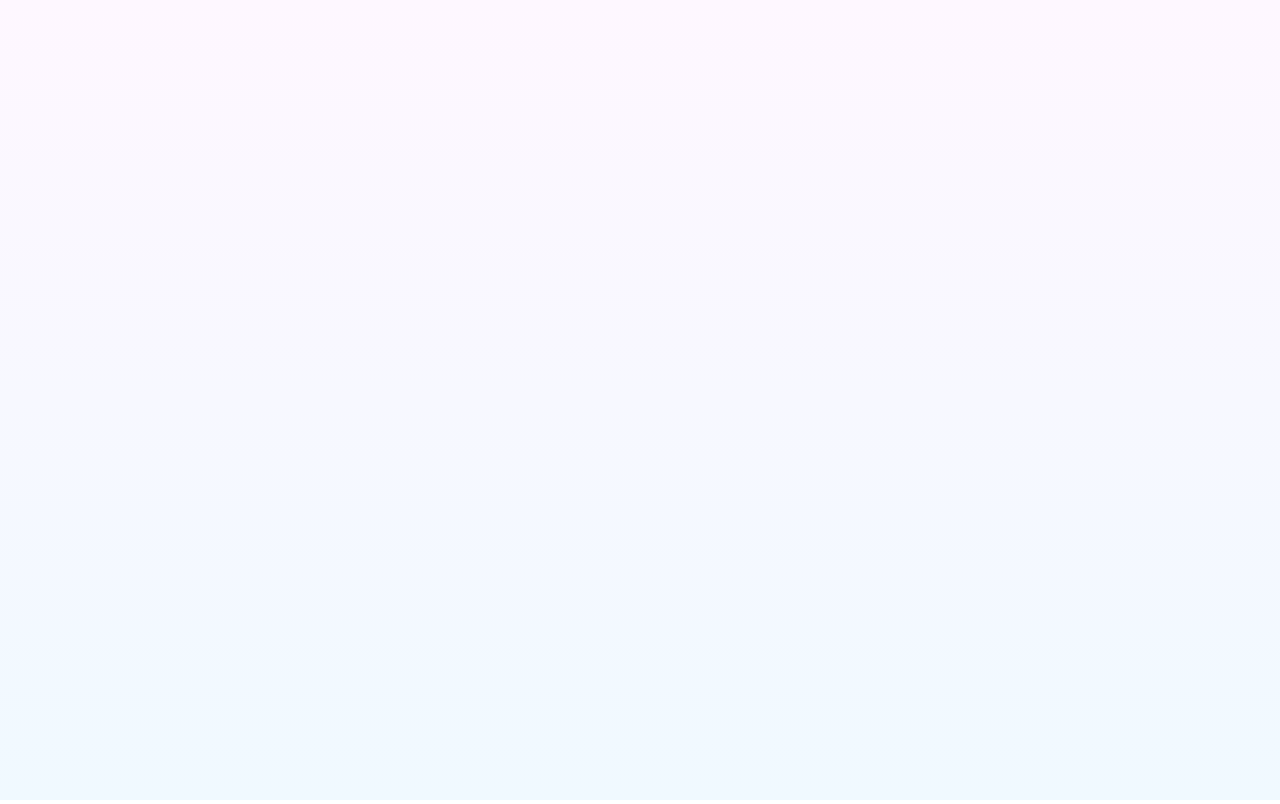
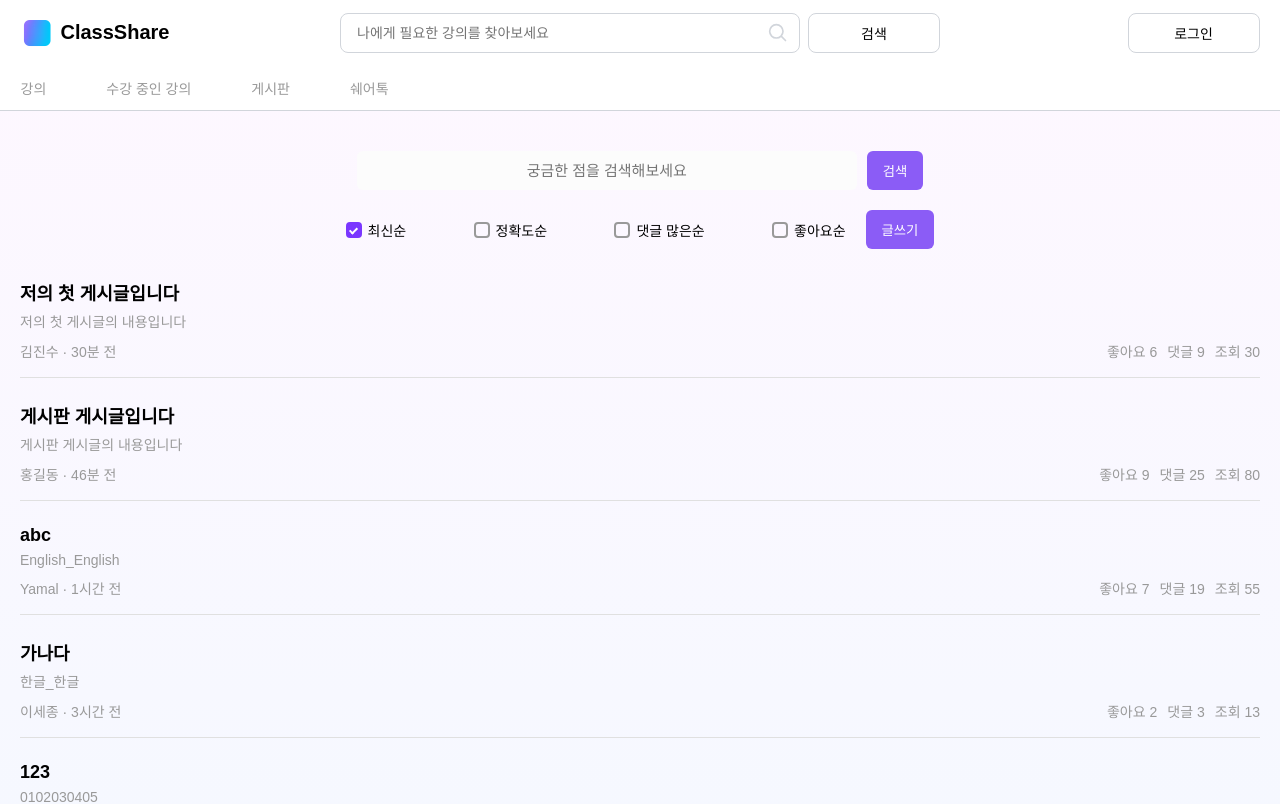
Before and after one commit to ClassShare-Team/ClassShare, a React (Vite) app in the folder client/: page /board in a window 1280 px wide. Before the commit this address had no page. Shown: the top 804 px of the page. Built offline with nearby package versions, Linux system fonts and the light colour scheme; a web font is replaced by a local one.

Commit message:
fix: netlify 라우팅 문제 해결을 위해 _redirects 추가

```diff
--- /dev/null
+++ b/client/src/components/pages/board/index.tsx
@@ -0,0 +1,375 @@
+import styled from 'styled-components';
+import { useState } from 'react';
+
+type SortType = 'recent' | 'accuracy' | 'comments' | 'likes';
+
+interface Post {
+  id: number;
+  title: string;
+  content: string;
+  author: string;
+  createdAt: string;
+  likes: number;
+  comments: number;
+  views: number;
+  accuracy: number;
+}
+
+const dummyPost: Post[] = [
+  {
+    id: 1,
+    title: '저의 첫 게시글입니다',
+    content: '저의 첫 게시글의 내용입니다',
+    author: '김진수',
+    createdAt: new Date(Date.now() - 30 * 60 * 1000).toISOString(), // 30분 전
+    likes: 6,
+    comments: 9,
+    views: 30,
+    accuracy: 0.8,
+  },
+  {
+    id: 2,
+    title: '게시판 게시글입니다',
+    content: '게시판 게시글의 내용입니다',
+    author: '홍길동',
+    createdAt: new Date(Date.now() - 46 * 60 * 1000).toISOString(),
+    likes: 9,
+    comments: 25,
+    views: 80,
+    accuracy: 0.95,
+  },
+  {
+    id: 3,
+    title: 'abc',
+    content: 'English_English',
+    author: 'Yamal',
+    createdAt: new Date(Date.now() - 60 * 60 * 1000).toISOString(),
+    likes: 7,
+    comments: 19,
+    views: 55,
+    accuracy: 0.7,
+  },
+  {
+    id: 4,
+    title: '가나다',
+    content: '한글_한글',
+    author: '이세종',
+    createdAt: new Date(Date.now() - 180 * 60 * 1000).toISOString(),
+    likes: 2,
+    comments: 3,
+    views: 13,
+    accuracy: 0.5,
+  },
+  {
+    id: 5,
+    title: '123',
+    content: '0102030405',
+    author: '숫자맨',
+    createdAt: new Date(Date.now() - 2880 * 60 * 1000).toISOString(),
+    likes: 31,
+    comments: 42,
+    views: 108,
+    accuracy: 0.99,
+  },
+  {
+    id: 6,
+    title: '제목있음',
+    content: '내용있음',
+    author: '작성자있음',
+    createdAt: new Date(Date.now() - 2880 * 60 * 1000).toISOString(),
+    likes: 31,
+    comments: 42,
+    views: 108,
+    accuracy: 0.99,
+  },
+  {
+    id: 7,
+    title: '지금 시간 새벽 3시 40분',
+    content: '20250711',
+    author: '0340',
+    createdAt: new Date(Date.now() - 2880 * 60 * 1000).toISOString(),
+    likes: 31,
+    comments: 42,
+    views: 108,
+    accuracy: 0.99,
+  },
+  {
+    id: 8,
+    title: '화이팅',
+    content: 'fighting',
+    author: '화이팅이용',
+    createdAt: new Date(Date.now() - 2880 * 60 * 1000).toISOString(),
+    likes: 31,
+    comments: 42,
+    views: 108,
+    accuracy: 0.99,
+  },
+];
+
+const BoardPage = () => {
+  const [sortType, setSortType] = useState<SortType>('recent');
+
+  const getTimeAgo = (createdAt: string) => {
+    const diff = Date.now() - new Date(createdAt).getTime();
+    const minutes = Math.floor(diff / 60000);
+    if (minutes < 1) return '방금 전';
+    if (minutes < 60) return `${minutes}분 전`;
+    const hours = Math.floor(minutes / 60);
+    if (hours < 24) return `${hours}시간 전`;
+    const days = Math.floor(hours / 24);
+    return `${days}일 전`;
+  };
+
+  const sortedPost = [...dummyPost].sort((a, b) => {
+    if (sortType === 'likes') return b.likes - a.likes;
+    if (sortType === 'comments') return b.comments - a.comments;
+    if (sortType === 'accuracy') return b.accuracy - a.accuracy;
+    return new Date(b.createdAt).getTime() - new Date(a.createdAt).getTime();
+  });
+
+  return (
+    <Container>
+      <FilterList>
+        <SearchBox>
+          <SearchInput placeholder="궁금한 점을 검색해보세요" />
+          <TopButton>검색</TopButton>
+        </SearchBox>
+
+        <FilterSection>
+          <CenterGroup>
+            <FilterButtons>
+              <FilterCheck>
+                <input
+                  type="radio"
+                  name="sort"
+                  checked={sortType === 'recent'}
+                  onChange={() => setSortType('recent')}
+                />
+                <span>최신순</span>
+              </FilterCheck>
+              <FilterCheck>
+                <input
+                  type="radio"
+                  name="sort"
+                  checked={sortType === 'accuracy'}
+                  onChange={() => setSortType('accuracy')}
+                />
+                <span>정확도순</span>
+              </FilterCheck>
+              <FilterCheck>
+                <input
+                  type="radio"
+                  name="sort"
+                  checked={sortType === 'comments'}
+                  onChange={() => setSortType('comments')}
+                />
+                <span>댓글 많은순</span>
+              </FilterCheck>
+              <FilterCheck>
+                <input
+                  type="radio"
+                  name="sort"
+                  checked={sortType === 'likes'}
+                  onChange={() => setSortType('likes')}
+                />
+                <span>좋아요순</span>
+              </FilterCheck>
+            </FilterButtons>
+
+            <TopButton style={{ marginLeft: '20px' }}>글쓰기</TopButton>
+          </CenterGroup>
+        </FilterSection>
+      </FilterList>
+
+      <PostList>
+        {sortedPost.map((post) => (
+          <PostItem key={post.id}>
+            <PostTitle>{post.title}</PostTitle>
+            <PostContent>{post.content}</PostContent>
+            <PostInfo>
+              <span>
+                {post.author} · {getTimeAgo(post.createdAt)}
+              </span>
+              <InfoRight>
+                <span>좋아요 {post.likes}</span>
+                <span>댓글 {post.comments}</span>
+                <span>조회 {post.views}</span>
+              </InfoRight>
+            </PostInfo>
+          </PostItem>
+        ))}
+      </PostList>
+
+      <Page>
+        <PageButton>〈</PageButton>
+        {[1, 2, 3, 4, 5].map((num) => (
+          <PageButton key={num} active={num === 3}>
+            {num}
+          </PageButton>
+        ))}
+        <PageButton>〉</PageButton>
+      </Page>
+    </Container>
+  );
+};
+
+export default BoardPage;
+
+const Container = styled.div`
+  max-width: 100%;
+  margin: 0 auto;
+  padding: 40px 20px;
+`;
+
+const FilterList = styled.div`
+  display: flex;
+  flex-direction: column;
+  gap: 20px;
+  margin-bottom: 30px;
+`;
+
+const SearchBox = styled.div`
+  display: flex;
+  justify-content: center;
+  gap: 10px;
+`;
+
+const SearchInput = styled.input`
+  width: 500px;
+  padding: 10px 12px;
+  border: none;
+  border-radius: 6px;
+  background-color: #fcfcfc;
+  text-align: center;
+  outline: none;
+  font-size: 15px;
+`;
+
+const TopButton = styled.button`
+  padding: 10px 16px;
+  background-color: ${({ theme }) => theme.colors.purple100};
+  color: ${({ theme }) => theme.colors.white};
+  border: none;
+  border-radius: 6px;
+  font-weight: 500;
+  cursor: pointer;
+  transition: background-color 0.2s;
+  &:hover {
+    background-color: ${({ theme }) => theme.colors.purple};
+  }
+`;
+
+const FilterSection = styled.div`
+  display: flex;
+  justify-content: center;
+  flex-wrap: wrap;
+  align-items: center;
+`;
+
+const CenterGroup = styled.div`
+  display: flex;
+  align-items: center;
+  flex-wrap: wrap;
+`;
+
+const FilterButtons = styled.div`
+  display: flex;
+  width: 500px;
+  justify-content: space-between;
+  margin: 0 auto;
+`;
+
+const FilterCheck = styled.label<{ active?: boolean }>`
+  display: flex;
+  align-items: center;
+  gap: 6px;
+  font-size: 14px;
+  cursor: pointer;
+  position: relative;
+  user-select: none;
+
+  input[type='radio'] {
+    appearance: none;
+    width: 16px;
+    height: 16px;
+    border: 2px solid ${({ theme }) => theme.colors.gray400};
+    border-radius: 4px;
+    position: relative;
+    transition: all 0.2s;
+    display: flex;
+    align-items: center;
+    justify-content: center;
+    cursor: pointer;
+
+    &:checked {
+      background-color: ${({ theme }) => theme.colors.purple};
+      border-color: ${({ theme }) => theme.colors.purple};
+    }
+
+    &:checked::after {
+      content: '';
+      position: absolute;
+      width: 3px;
+      height: 6px;
+      border: solid white;
+      border-width: 0 2px 2px 0;
+      transform: rotate(45deg);
+    }
+  }
+`;
+
+const PostList = styled.div`
+  display: flex;
+  flex-direction: column;
+  gap: 24px;
+`;
+
+const PostItem = styled.div`
+  border-bottom: 1px solid ${({ theme }) => theme.colors.gray100};
+  padding-bottom: 16px;
+  transition: background-color 0.2s;
+  &:hover {
+    background-color: #fcfcfc;
+  }
+`;
+
+const PostTitle = styled.h3`
+  font-size: 18px;
+  font-weight: 600;
+`;
+
+const PostContent = styled.p`
+  font-size: 14px;
+  color: ${({ theme }) => theme.colors.gray400};
+  margin-top: 6px;
+`;
+
+const PostInfo = styled.div`
+  margin-top: 10px;
+  font-size: 14px;
+  color: ${({ theme }) => theme.colors.gray400};
+  display: flex;
+  justify-content: space-between;
+`;
+
+const InfoRight = styled.div`
+  display: flex;
+  gap: 10px;
+`;
+
+const Page = styled.div`
+  display: flex;
+  justify-content: center;
+  gap: 8px;
+  margin-top: 40px;
+`;
+
+const PageButton = styled.button<{ active?: boolean }>`
+  padding: 6px 12px;
+  border-radius: 6px;
+  background-color: ${({ active, theme }) => (active ? theme.colors.purple : theme.colors.gray200)};
+  color: ${({ active }) => (active ? 'white' : 'black')};
+  border: none;
+  cursor: pointer;
+  font-weight: 500;
+`;
--- a/client/src/components/styles/colors.ts
+++ b/client/src/components/styles/colors.ts
@@ -2,6 +2,8 @@ export const colors = {
   white: '#ffffff',
   black: '#000000',
   purple: '#7a36ff',
+  purple100: '#8B5CF6',
+  gray50: '#fcfcfc',
   gray100: '#e0e0e0',
   gray200: '#d1d5db', //주로 쓰는 그레이
   gray300: '#cccccc',
--- a/client/src/routes/index.tsx
+++ b/client/src/routes/index.tsx
@@ -8,6 +8,7 @@ import TokenPage from '@/components/pages/token';
 import { OAuthFinalizePage } from '@/components/pages/oauth/finalize';
 import VerifyEmailPage from '@/components/pages/verifyEmail';
 import StreamingPage from '@/components/pages/streamingpage';
+import BoardPage from '@/components/pages/board';
 
 export const AppRoutes = () => {
   return (
@@ -21,6 +22,7 @@ export const AppRoutes = () => {
         <Route path="token" element={<TokenPage />} />
         <Route path="oauth/finalize" element={<OAuthFinalizePage />} />
         <Route path="verifyEmail" element={<VerifyEmailPage />} />
+        <Route path="board" element={<BoardPage />} />
       </Route>
       <Route path="/streamingpage" element={<StreamingPage />} />
     </Routes>
```
Also changed, not shown: 1 other file (tests, documents, lock files or other folders).
